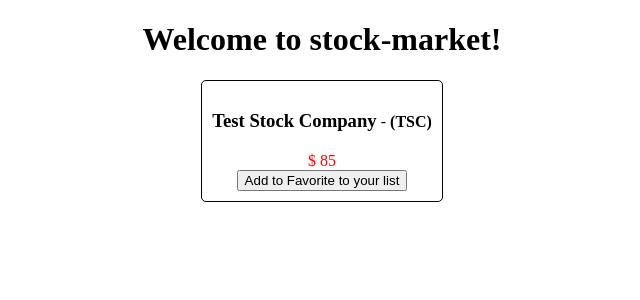
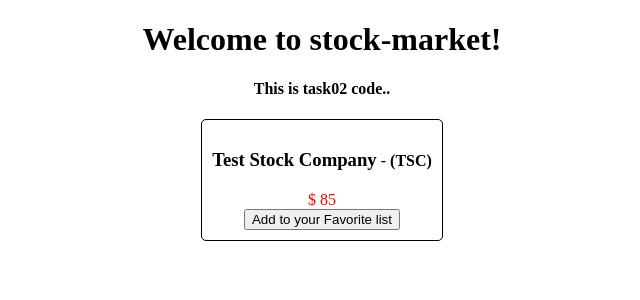
Before and after one commit to jwilli6/stock-market, an Angular app: page / in a window 1280 px wide. Shown: the top 300 px of the page, without its empty margins (318-958 px from the left). Built offline with nearby package versions, Linux system fonts and the light colour scheme.

Commit message:
created a new task

```diff
--- a/src/app/stock/stock-item/stock-item.component.html
+++ b/src/app/stock/stock-item/stock-item.component.html
@@ -1,3 +1,4 @@
+<h4>This is task02 code..</h4>
 <div class="stock-container">
     <div class="name"><h3>{{stock.name}}</h3> - <h4>({{stock.code}})</h4></div>
     <div class="price"
@@ -5,6 +6,6 @@
     </div>
     <button (click)="toggleFavorite()"
             [disabled]="stock.favorite">
-        Add to Favorite to your list
+        Add to your Favorite list
     </button>
 </div>
```
